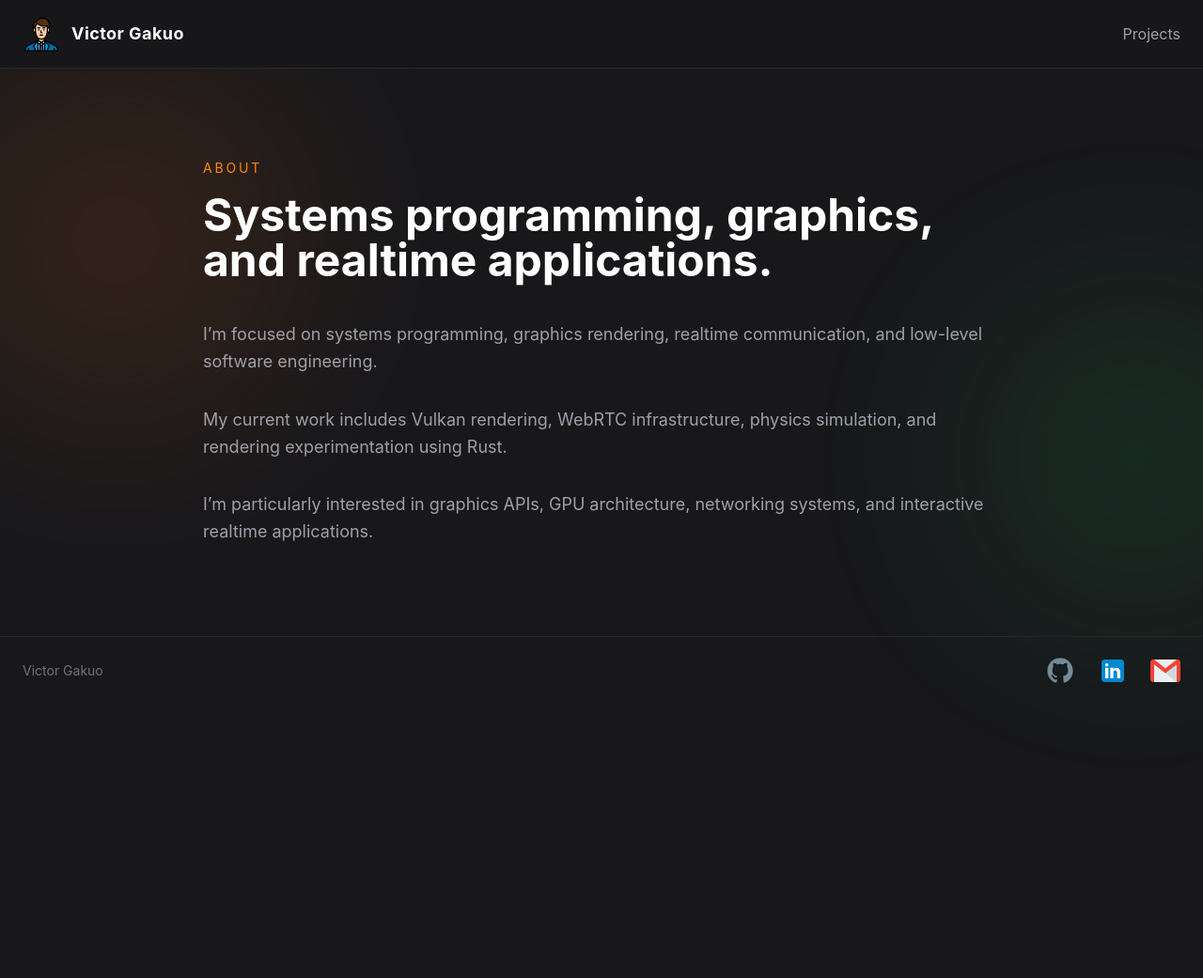
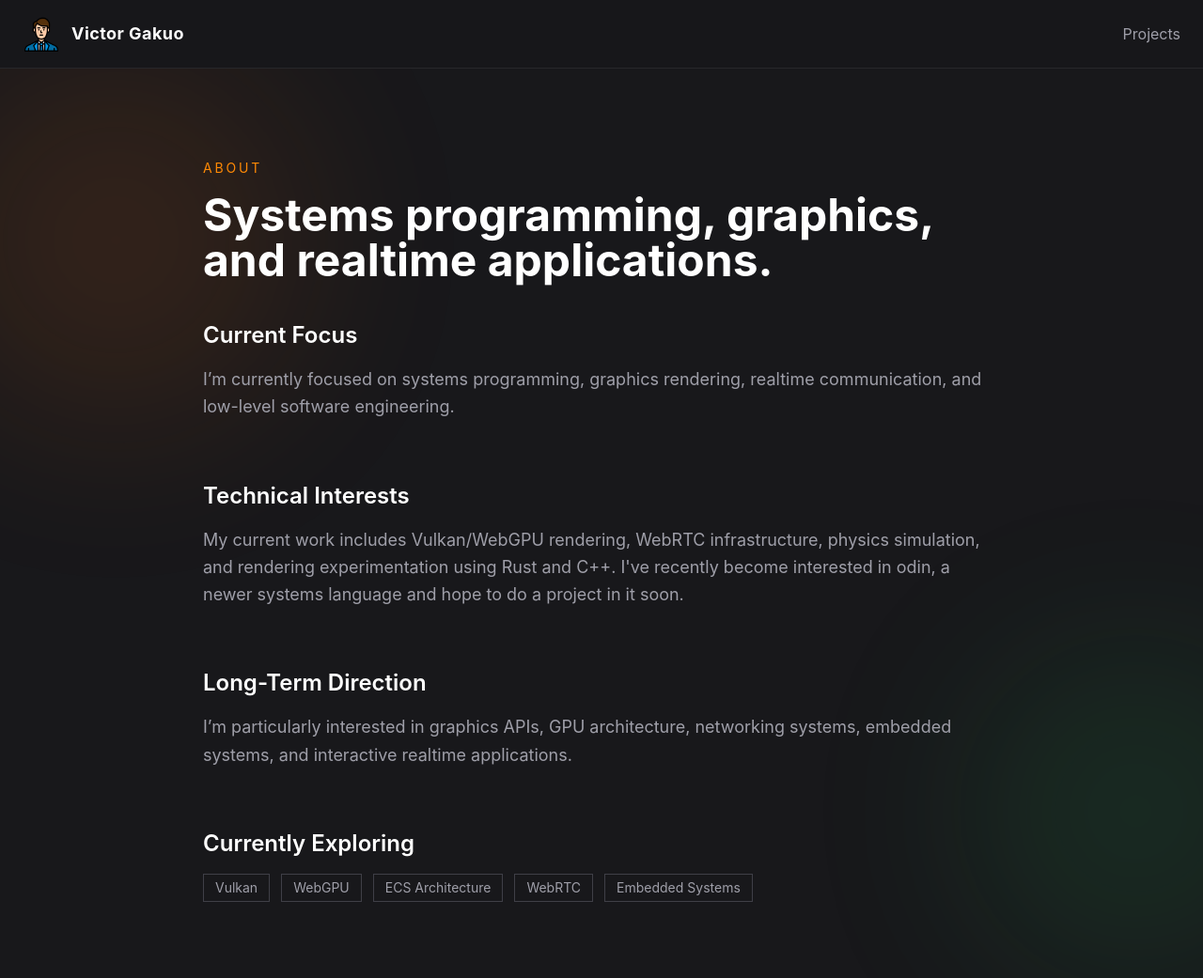
Before and after one commit to c3po-jpeg/portfolio, a website built with Vite: page about.html in a window 1280 px wide. Shown: the top 1041 px of the page at 94% size. Before the commit the page ends 800 px from the top, so only its background shows below. Built offline with nearby package versions, Linux system fonts and the light colour scheme.

Commit message:
updated about me page and small changes

```diff
--- a/about.html
+++ b/about.html
@@ -86,25 +86,84 @@
                 and realtime applications.
             </h1>
 
-            <div class="space-y-8 text-zinc-400 leading-relaxed text-lg">
+            <div class="space-y-16">
 
-                <p>
-                    I’m focused on systems programming,
+                <div>
+
+                    <h2 class="text-2xl font-semibold mb-4">
+                        Current Focus
+                    </h2>
+
+                    <p class="text-zinc-400 leading-relaxed text-lg">
+                        I’m currently focused on systems programming,
                         graphics rendering, realtime communication,
                         and low-level software engineering.
                     </p>
 
-                <p>
-                    My current work includes Vulkan rendering,
+                </div>
+
+                <div>
+
+                    <h2 class="text-2xl font-semibold mb-4">
+                        Technical Interests
+                    </h2>
+
+                    <p class="text-zinc-400 leading-relaxed text-lg">
+                        My current work includes Vulkan/WebGPU rendering,
                         WebRTC infrastructure, physics simulation,
-                    and rendering experimentation using Rust.
+                        and rendering experimentation using Rust and C++.
+                        I've recently become interested in odin, a newer
+                        systems language and hope to do a project in it
+                        soon.
                     </p>
 
-                <p>
+                </div>
+
+                <div>
+
+                    <h2 class="text-2xl font-semibold mb-4">
+                        Long-Term Direction
+                    </h2>
+
+                    <p class="text-zinc-400 leading-relaxed text-lg">
                         I’m particularly interested in graphics APIs,
                         GPU architecture, networking systems,
-                    and interactive realtime applications.
+                        embedded systems, and interactive realtime applications.
                     </p>
+
+                </div>
+
+                <div>
+
+                    <h2 class="text-2xl font-semibold mb-4">
+                        Currently Exploring
+                    </h2>
+
+                    <div class="flex flex-wrap gap-3">
+
+                        <span class="border border-zinc-700 px-3 py-1 text-zinc-400 text-sm">
+                            Vulkan
+                        </span>
+
+                        <span class="border border-zinc-700 px-3 py-1 text-zinc-400 text-sm">
+                            WebGPU
+                        </span>
+
+                        <span class="border border-zinc-700 px-3 py-1 text-zinc-400 text-sm">
+                            ECS Architecture
+                        </span>
+
+                        <span class="border border-zinc-700 px-3 py-1 text-zinc-400 text-sm">
+                            WebRTC
+                        </span>
+
+                        <span class="border border-zinc-700 px-3 py-1 text-zinc-400 text-sm">
+                            Embedded Systems
+                        </span>
+
+                    </div>
+
+                </div>
 
             </div>
 
--- a/index.html
+++ b/index.html
@@ -34,10 +34,6 @@
 
           <a href="#projects" class="hover:text-white transition">
             Projects
-          </a>
-
-          <a href="#skills" class="hover:text-white transition">
-            Skills
           </a>
 
           <a href="/about.html" class="hover:text-white transition">
@@ -79,9 +75,12 @@
           </p>
 
           <p class="text-zinc-400 text-lg leading-relaxed">
+            Welcome to my page!
+            I like making cool things on the screen.
+          </p>
+          <p class="text-zinc-400 text-lg leading-relaxed">
             Focused on Vulkan rendering, systems programming and interactive realtime applications.
           </p>
-
           <section id="projects" class="py-3 ">
             <div class="mb-5 mt-12 text-center">
 
```
Lines whose indentation alone changed are shown as unchanged.
